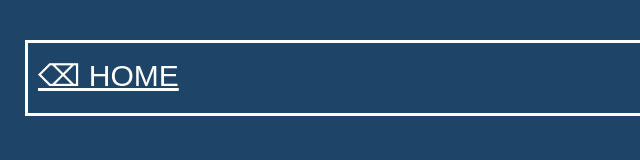
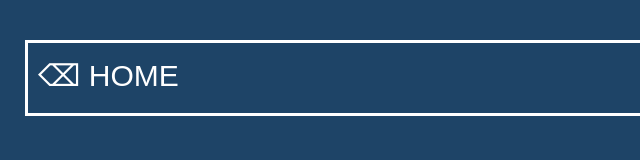
Before and after one commit to christylai/christylai.github.io, a plain HTML site: page georgie.html in a window 1280 px wide. Shown: the top 160 px of the page, 0-640 px from the left. Drawn offline with Linux system fonts and the light colour scheme; a web font is replaced by a local one.

Commit message:
edited src

```diff
--- a/georgie.html
+++ b/georgie.html
@@ -10,7 +10,7 @@
 <body>
     <div class="home-btn">
          <div class="child">
-            <a href="index.html" text-decoration: none;" class="home"> ⌫ HOME </a>
+            <a href="index.html" style="text-decoration: none;" class="home"> ⌫ HOME </a>
             <a href="kobe.html" style="text-decoration: none;" class="kb"> KOBE ⌦ </a>
 
 	    </div>
```
